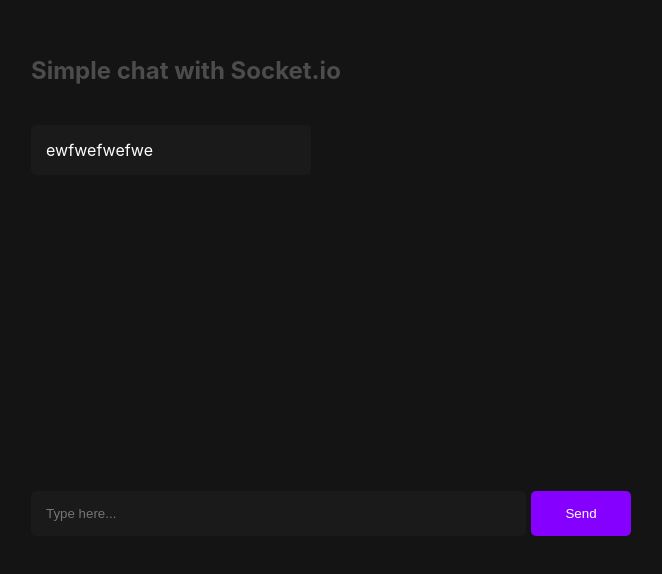
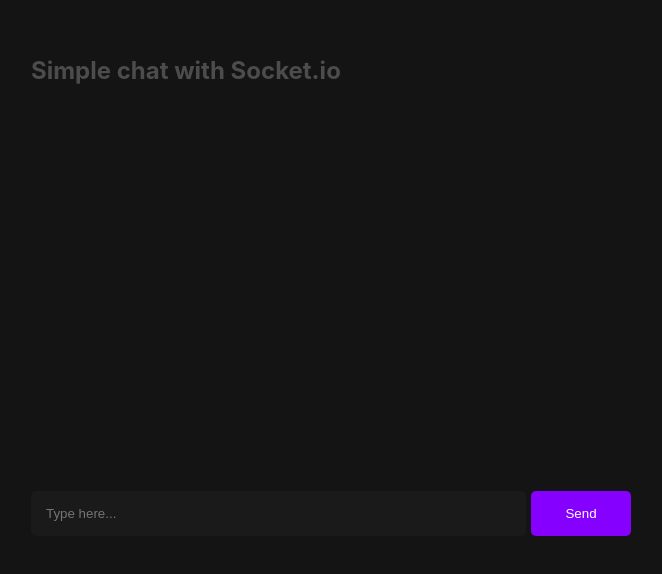
Before and after one commit to LeozinH1/simple-chat-socket-io, a website: page src/public/index.html in a window 1280 px wide. Shown: the part 114-688 px from the top of the page, without its empty margins (309-971 px from the left). Drawn offline with nearby package versions, Linux system fonts and the light colour scheme; no server answers.

Commit message:
Update index.html

```diff
--- a/src/public/index.html
+++ b/src/public/index.html
@@ -8,9 +8,7 @@
     <div class="main">
       <div class="chat">
         <h2>Simple chat with Socket.io</h2>
-        <ul id="messages">
-          <li>ewfwefwefwe</li>
-        </ul>
+        <ul id="messages"></ul>
 
         <form id="form" action="">
           <input
```
